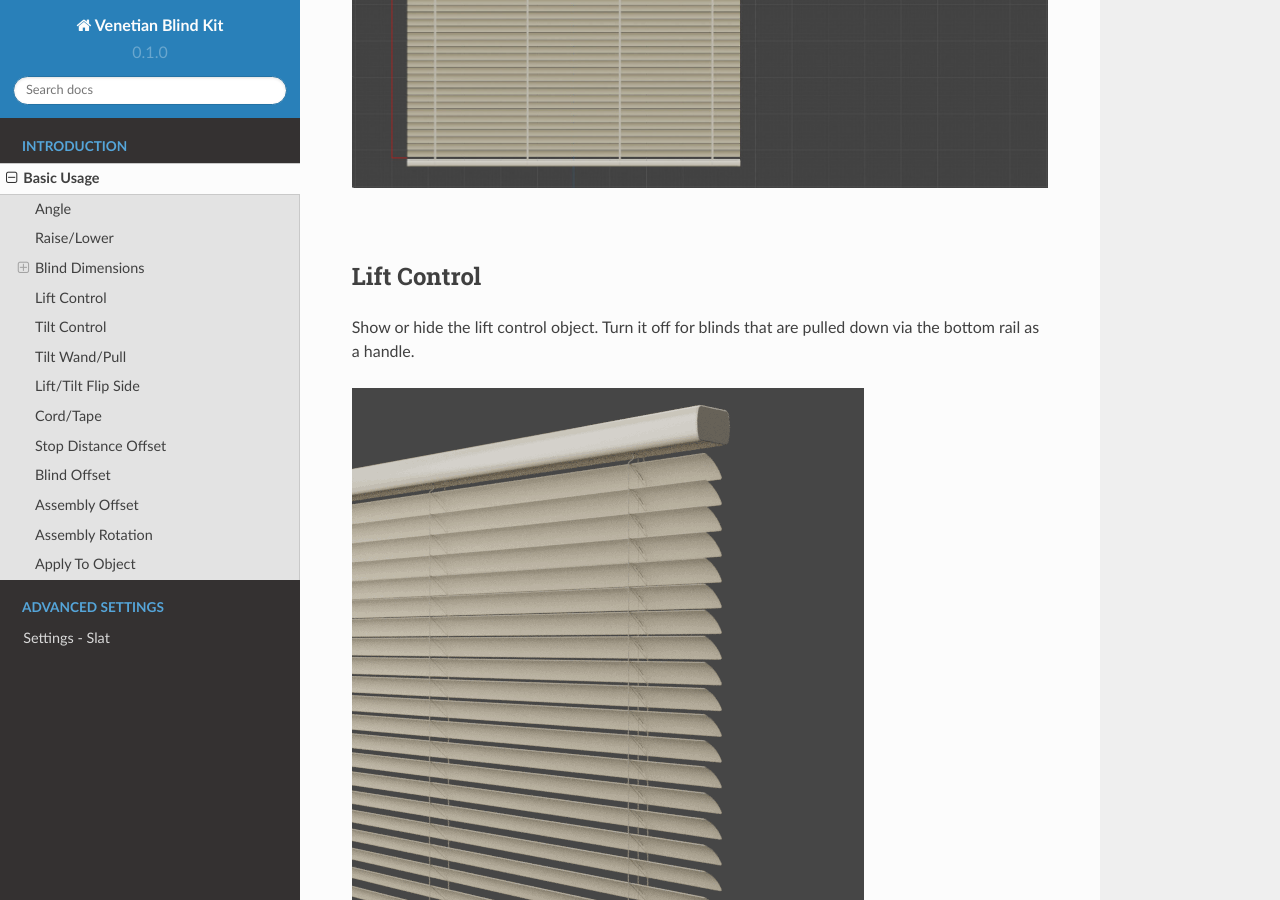
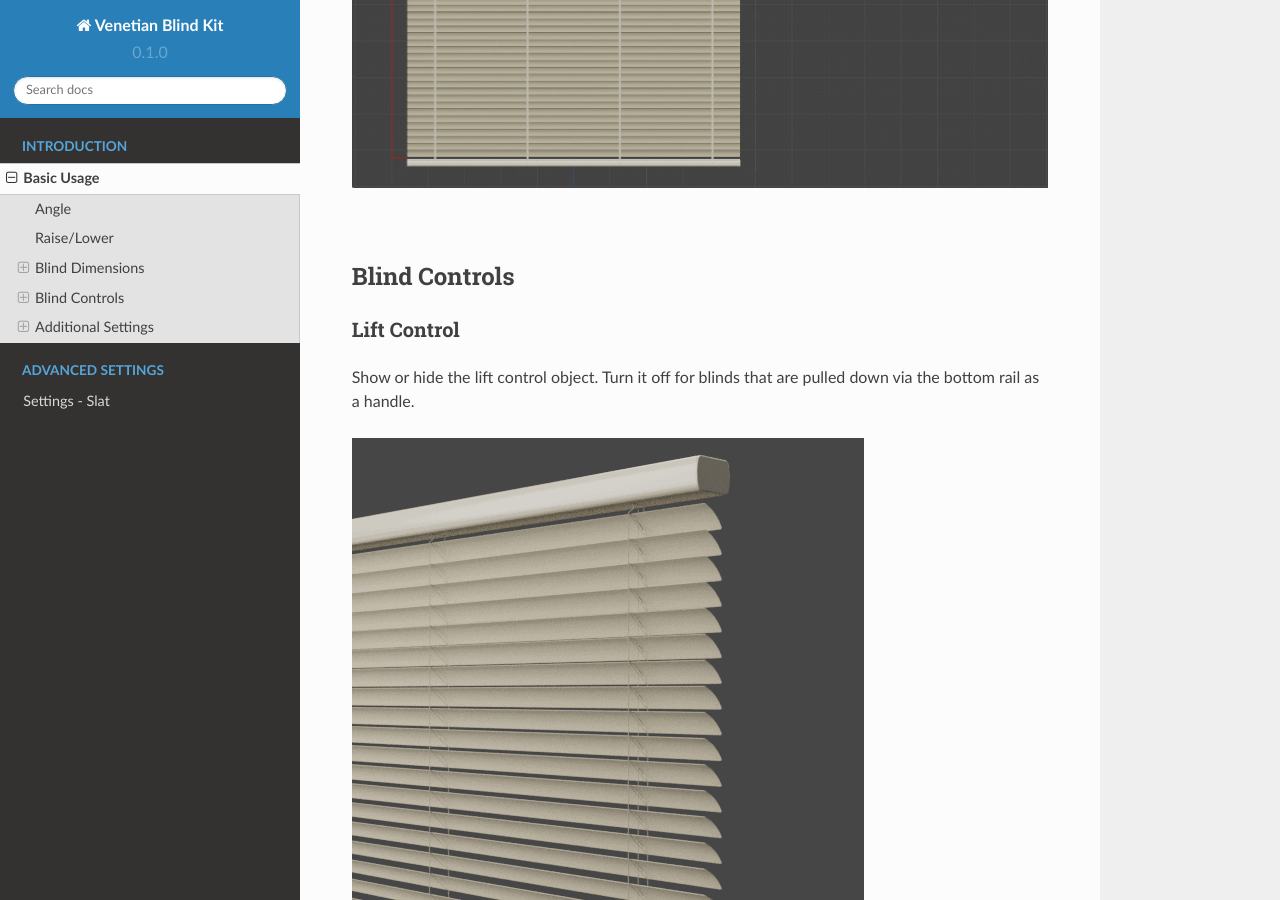
Before and after one commit to imperfectlink/VenetianBlindKit, a Sphinx documentation site: the page built from docs/source/usage.rst, in a window 1280 px wide and 900 px high, scrolled down 3053 px. Built offline with Sphinx 7.4.7 and the Read the Docs theme 2.0.0, drawn with Linux system fonts in a browser that asks for light colours.

Commit message:
Update usage.rst

```diff
--- a/docs/source/usage.rst
+++ b/docs/source/usage.rst
@@ -48,8 +48,11 @@ The desired length of the blinds when fully extended. For best results, set this
 
 |
 
+Blind Controls
+~~~~
+
 Lift Control
-~~~~
+----
 
 Show or hide the lift control object. Turn it off for blinds that are pulled down via the bottom rail as a handle.
 
@@ -58,7 +61,7 @@ Show or hide the lift control object. Turn it off for blinds that are pulled dow
 |
 
 Tilt Control
-~~~~
+----
 
 Show or hide the tilt control object.
 
@@ -67,7 +70,7 @@ Show or hide the tilt control object.
 |
 
 Tilt Wand/Pull
-~~~~
+----
 
 Change whether the tilt control is a wand or a pull.
 
@@ -76,7 +79,7 @@ Change whether the tilt control is a wand or a pull.
 |
 
 Lift/Tilt Flip Side
-~~~~
+----
 
 Change which side the tilt and lift controls are located.
 
@@ -85,7 +88,7 @@ Change which side the tilt and lift controls are located.
 |
 
 Cord/Tape
-~~~~
+----
 
 Change whether the ladder is cord or tape.
 
@@ -93,8 +96,11 @@ Change whether the ladder is cord or tape.
 
 |
 
+Additional Settings
+~~~~
+
 Stop Distance Offset
-~~~~
+----
 
 Specify how far from the headrail the blind should stop.
 
@@ -103,28 +109,28 @@ Specify how far from the headrail the blind should stop.
 |
 
 Blind Offset
-~~~~
+----
 
 Offset the blind from the headrail. This is especially useful if you have an odd slat spacing or a larger or smaller headrail.
 
 |
 
 Assembly Offset
-~~~~
+----
 
 Offset the entire assembly from the origin. This in conjunction with the Assembly Rotation is useful if you want to change how the snapping behaves when you drag it from the Asset Browser.
 
 |
 
 Assembly Rotation
-~~~~
+----
 
 Rotate the entire assembly from the origin.
 
 |
 
 Apply To Object
-~~~~
+----
 
 The resulting geometry will be based on instances for better performance. If you plan to export the object, you can turn on this setting to output a single mesh.
 
```
